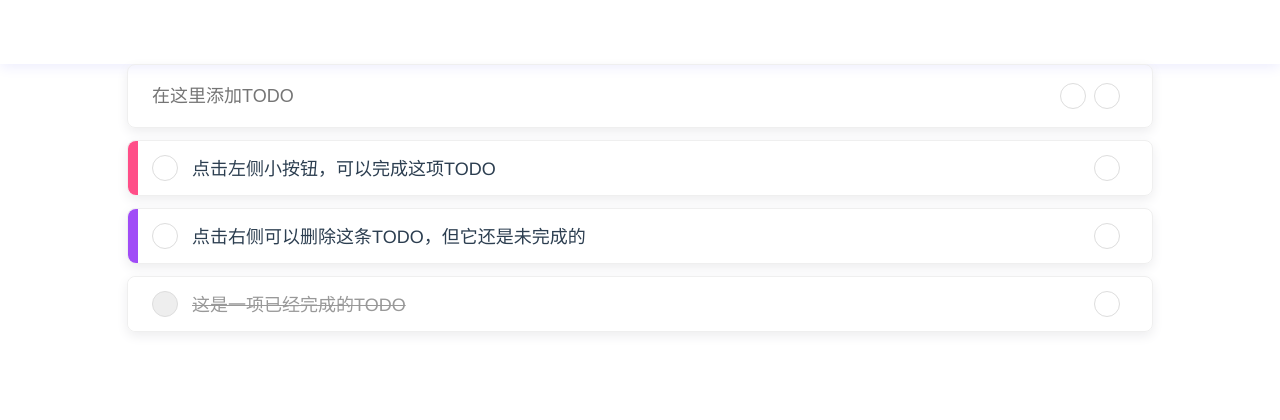
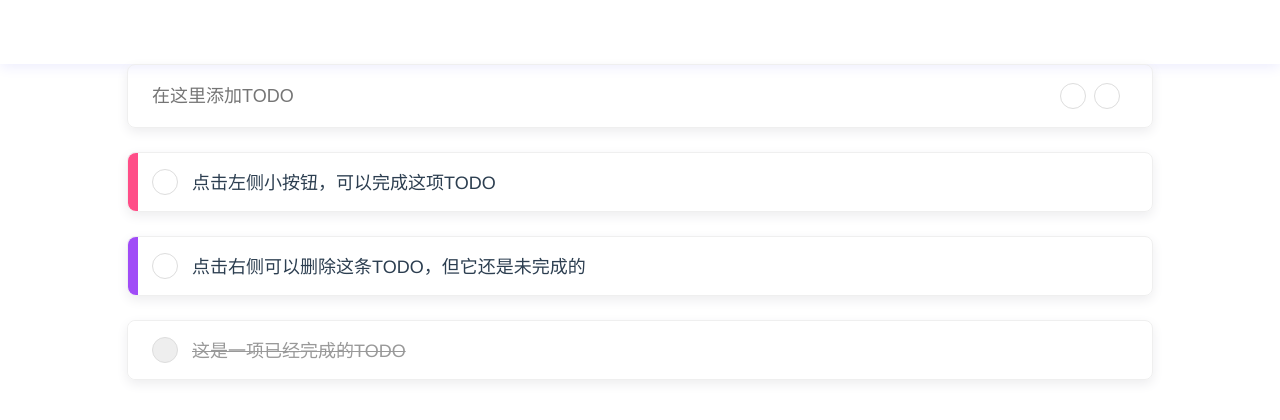
Before and after one commit to kevinzhao2233/one-day, a Vue app: page /#/ in a window 1280 px wide. Shown: the top 420 px of the page. Built offline with nearby package versions, Linux system fonts and the light colour scheme.

Commit message:
优化 美化TODO 可以按下回车键添加新TODO

```diff
--- a/src/components/Home.vue
+++ b/src/components/Home.vue
@@ -4,7 +4,7 @@
   <AddTodoList/>
 
   <!-- List -->
-  <draggable v-model="todos" :options="{ forceFallvack: true }">
+  <draggable v-model="todos" forceFallvack: true>
     <div v-for="todo in todos" :key="todo.id">
       <ListContent :todo="todo" v-if="!todo.done"/>
     </div>
@@ -41,8 +41,6 @@ export default {
         return this.$store.getters.undoneTodos;
       },
       set(value) {
-        // eslint-disable-next-line no-console
-        console.log(value);
         this.$store.commit('updateTodos', value);
       },
     },
--- a/src/components/widget/AddTodoList.vue
+++ b/src/components/widget/AddTodoList.vue
@@ -5,6 +5,13 @@
       id="addTodo"
       type="text"
       autocomplete="off"
+      @keyup.enter="addTodo({
+        text: todoData.input,
+        id: getId(),
+        buildTime: timeStemp(),
+        lastUpdate: timeStemp(),
+        colorLabel: todoData.currentColor,
+      })"
       v-model="todoData.input"
       :placeholder="todoData.inputPlaceHolder"
     >
@@ -39,7 +46,7 @@
 </template>
 
 <script>
-import { mapMutations } from 'vuex';
+import { mapState, mapMutations } from 'vuex';
 import { getTimeStemp, createId } from '@/assets/lib/myLib';
 
 export default {
@@ -52,16 +59,14 @@ export default {
         input: '',
         currentColor: '#fff',
       },
-      colors: {
-        color1: '#ff4e88',
-        color2: '#ff6700',
-        color3: '#ffe300',
-        color4: '#6fff9e',
-        color5: '#3f68ff',
-        color6: '#a04cf7',
-      },
       isShowColorLabel: false,
     };
+  },
+
+  computed: {
+    ...mapState([
+      'colors',
+    ]),
   },
 
   methods: {
--- a/src/components/widget/ListContent.vue
+++ b/src/components/widget/ListContent.vue
@@ -12,7 +12,7 @@
   </span>
   <div class="ctrl-box">
     <div
-      class="small-btn"
+      class="small-btn del-btn"
       @click="delTodo({id: todo.id})"
     >
     </div>
@@ -55,8 +55,24 @@ export default {
 
 <style lang="scss" scoped>
 .list {
-  margin: 12px auto;
-  height: 56px;
+  margin: 24px auto;
+  height: 60px;
+  transition: all .3s ease-out;
+
+  &:hover {
+    box-shadow: 0 20px 24px -18px rgba(255, 163, 192, 0.603);
+
+    .del-btn {
+      opacity: 1;
+      visibility: visible
+    }
+  }
+
+  .del-btn {
+    visibility: hidden;
+    opacity: .2;
+    transition: all .3s ease-out;
+  }
 
   .done-todo-btn {
     background-color: #eee;
@@ -74,7 +90,7 @@ export default {
     flex: 1;
     padding: 0 6px;
     height: 100%;
-    line-height: 56px;
+    line-height: 60px;
     font-size: 18px;
 
     &.done-todo-txt {
--- a/src/store/index.js
+++ b/src/store/index.js
@@ -24,6 +24,14 @@ const store = new Vuex.Store({
       isAutoRest: true, // 是否自动进入休息番茄
       tomatoStatus: 1, // （番茄状态） 1 工作状态、2 休息状态
       status: 1, // （按钮状态） 1 番茄未开始、2 番茄已经开始、3 番茄暂停、4 休息番茄-只有跳过按钮
+    },
+    colors: {
+      color1: '#ff4e88',
+      color2: '#ff6700',
+      color3: '#ffe300',
+      color4: '#6fff9e',
+      color5: '#3f68ff',
+      color6: '#a04cf7',
     },
   },
   getters: {
--- a/src/store/mutations.js
+++ b/src/store/mutations.js
@@ -37,8 +37,6 @@ const mutations = {
   // 更新 todos
   [UPDATE_TODOS](state, payload) {
     state.todos = JSON.parse(JSON.stringify(payload));
-    // eslint-disable-next-line no-console
-    console.log(state.todos);
   },
 
 
```
